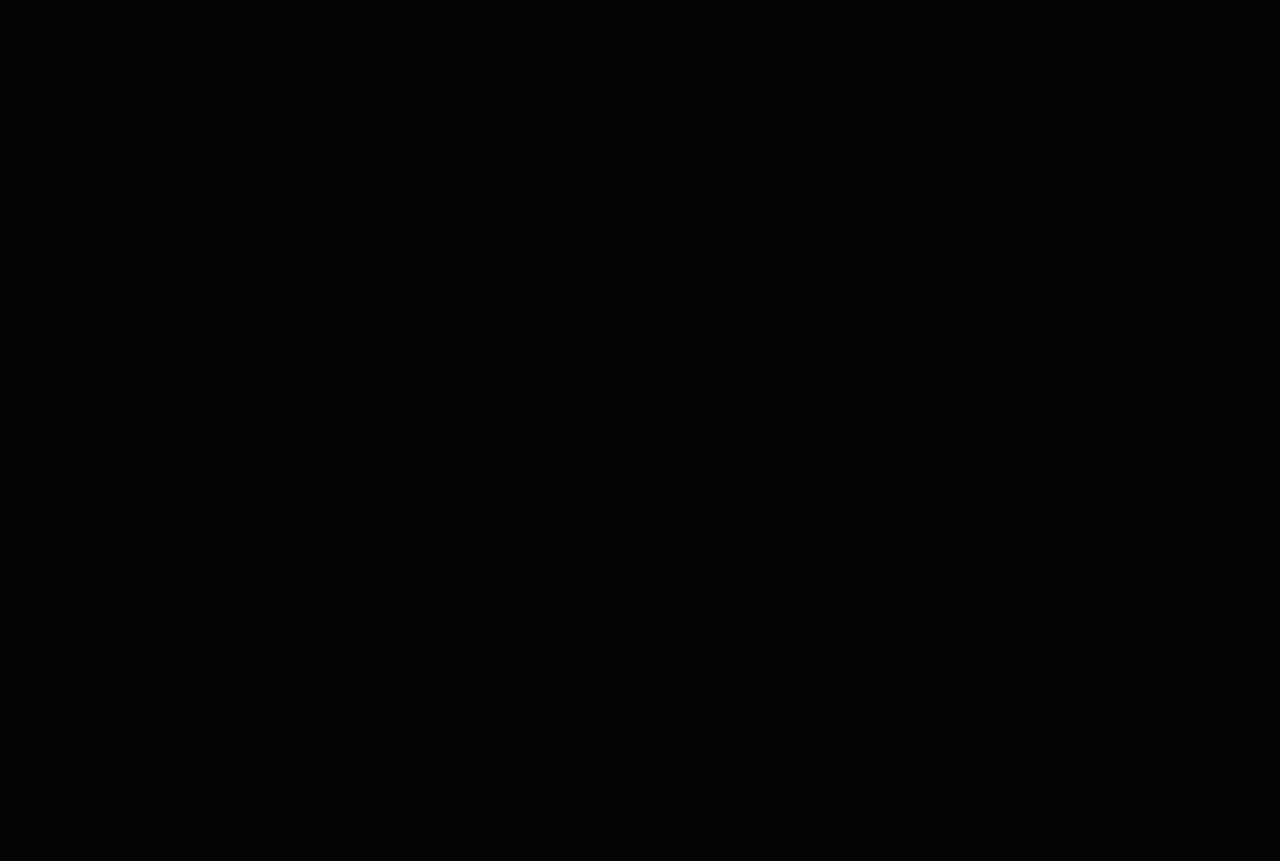
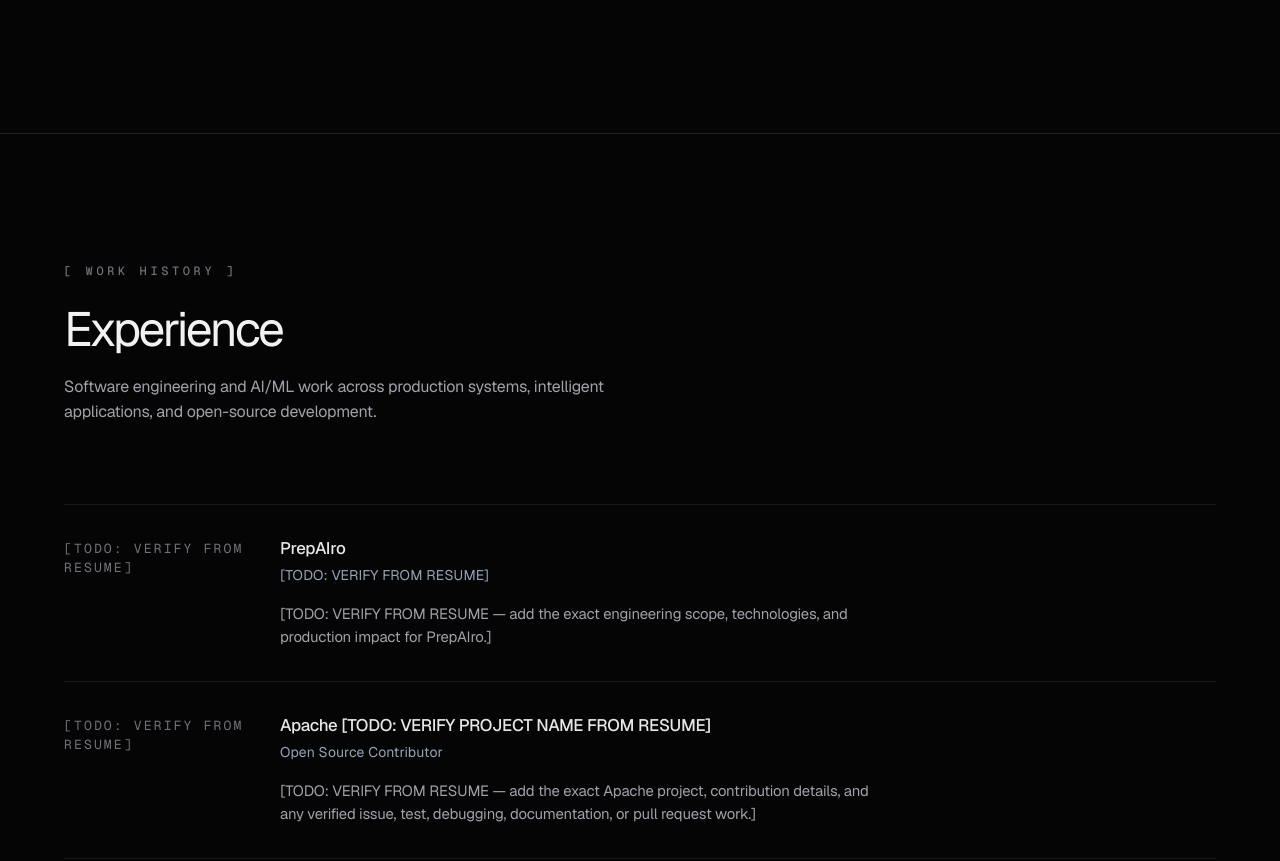
Before and after one commit to Saadmadni84/MyWebsite, a Next.js app: page / in a window 1280 px wide. Shown: the part 1420-2281 px from the top of the page. Before the commit the page ends 1553 px from the top, so only its background shows below. Built offline with nearby package versions, Linux system fonts and the light colour scheme.

Commit message:
Add editorial experience section

```diff
--- a/src/app/globals.css
+++ b/src/app/globals.css
@@ -517,6 +517,117 @@ button {
   }
 }
 
+.experience-section {
+  position: relative;
+  padding-block: clamp(7.5rem, 10vw, 9.25rem);
+}
+
+.experience-kicker {
+  font-family: var(--font-geist-mono), monospace;
+  font-size: 0.75rem;
+  font-weight: 500;
+  letter-spacing: 0.3em;
+  text-transform: uppercase;
+  color: var(--foreground-muted);
+}
+
+.experience-heading {
+  font-size: clamp(2.625rem, 3.8vw, 3rem);
+  line-height: 1.05;
+  letter-spacing: -0.05em;
+  font-weight: 400;
+  color: #f2f2f2;
+  text-wrap: balance;
+}
+
+.experience-intro {
+  font-size: 1rem;
+  line-height: 1.55;
+  letter-spacing: -0.015em;
+  color: var(--foreground-secondary);
+  text-wrap: pretty;
+}
+
+.experience-row {
+  display: grid;
+  grid-template-columns: 11.25rem minmax(0, 1fr);
+  gap: 0 2.25rem;
+  padding-block: 2rem;
+  border-bottom: 1px solid rgba(255, 255, 255, 0.07);
+  transition: transform 240ms var(--ease-standard);
+}
+
+.experience-row:first-child {
+  border-top: 1px solid rgba(255, 255, 255, 0.07);
+}
+
+.experience-row:hover {
+  transform: translateX(0.2rem);
+}
+
+.experience-date {
+  padding-top: 0.2rem;
+  font-family: var(--font-geist-mono), monospace;
+  font-size: 0.82rem;
+  line-height: 1.4;
+  letter-spacing: 0.16em;
+  text-transform: uppercase;
+  color: var(--foreground-muted);
+}
+
+.experience-content {
+  max-width: 40rem;
+}
+
+.experience-organization {
+  display: inline-flex;
+  font-size: 1.05rem;
+  line-height: 1.4;
+  letter-spacing: -0.02em;
+  font-weight: 500;
+  color: rgba(245, 245, 245, 0.94);
+}
+
+.experience-row:hover .experience-organization {
+  color: rgba(255, 255, 255, 1);
+}
+
+.experience-role {
+  margin-top: 0.28rem;
+  font-size: 0.875rem;
+  line-height: 1.45;
+  letter-spacing: 0.01em;
+  color: #97a3b6;
+}
+
+.experience-row:hover .experience-role {
+  color: #b0bac9;
+}
+
+.experience-description {
+  margin-top: 1rem;
+  max-width: 38rem;
+  font-size: 0.93rem;
+  line-height: 1.58;
+  letter-spacing: -0.012em;
+  color: var(--foreground-secondary);
+  text-wrap: pretty;
+}
+
+.experience-link {
+  margin-top: 1rem;
+  display: inline-flex;
+  align-items: center;
+  gap: 0.45rem;
+  font-size: 0.875rem;
+  line-height: 1.4;
+  color: var(--foreground-secondary);
+}
+
+.experience-link:hover {
+  color: var(--foreground);
+}
+
 @media (max-width: 63.99rem) {
   .about-shell {
     grid-template-columns: minmax(0, 1fr);
@@ -525,6 +636,12 @@ button {
 
   .about-media-shell {
     justify-self: start;
+  }
+
+  .experience-row {
+    grid-template-columns: 1fr;
+    gap: 0.9rem;
+    padding-block: 1.75rem;
   }
 }
 
@@ -552,6 +669,30 @@ button {
 
   .about-media-shell {
     max-width: min(100%, 22.5rem);
+  }
+
+  .experience-section {
+    padding-block: clamp(5rem, 18vw, 6.25rem);
+  }
+
+  .experience-heading {
+    font-size: clamp(2.25rem, 9vw, 2.5rem);
+  }
+
+  .experience-intro,
+  .experience-description {
+    font-size: 0.94rem;
+    line-height: 1.58;
+  }
+
+  .experience-organization {
+    font-size: 1.02rem;
+  }
+
+  .experience-role,
+  .experience-date,
+  .experience-link {
+    font-size: 0.84rem;
   }
 }
 
--- a/src/app/page.tsx
+++ b/src/app/page.tsx
@@ -1,5 +1,6 @@
 import { SiteNavigation } from "@/components/navigation/site-navigation";
 import { AboutSection } from "@/components/sections/about-section";
+import { ExperienceSection } from "@/components/sections/experience-section";
 import { HeroSection } from "@/components/sections/hero-section";
 
 export default function Home() {
@@ -9,6 +10,7 @@ export default function Home() {
       <main id="main-content" className="flex-1">
         <HeroSection />
         <AboutSection />
+        <ExperienceSection />
       </main>
     </>
   );
--- /dev/null
+++ b/src/components/sections/experience-section.tsx
@@ -0,0 +1,105 @@
+import { Container } from "@/components/layout/container";
+import { Reveal } from "@/components/motion/reveal";
+
+type ExperienceEntry = {
+  date: string;
+  organization: string;
+  role: string;
+  description: string;
+  href?: string;
+};
+
+const experienceEntries: ExperienceEntry[] = [
+  {
+    date: "[TODO: VERIFY FROM RESUME]",
+    organization: "PrepAIro",
+    role: "[TODO: VERIFY FROM RESUME]",
+    description:
+      "[TODO: VERIFY FROM RESUME — add the exact engineering scope, technologies, and production impact for PrepAIro.]",
+  },
+  {
+    date: "[TODO: VERIFY FROM RESUME]",
+    organization: "Apache [TODO: VERIFY PROJECT NAME FROM RESUME]",
+    role: "Open Source Contributor",
+    description:
+      "[TODO: VERIFY FROM RESUME — add the exact Apache project, contribution details, and any verified issue, test, debugging, documentation, or pull request work.]",
+  },
+];
+
+export function ExperienceSection() {
+  return (
+    <section
+      id="experience"
+      data-nav-section
+      aria-labelledby="experience-title"
+      className="experience-section border-t border-white/[0.07]"
+    >
+      <Container width="wide">
+        <div className="experience-shell mx-auto max-w-[72rem]">
+          <Reveal as="p" className="experience-kicker">
+            [ WORK HISTORY ]
+          </Reveal>
+
+          <Reveal delayMs={80} className="mt-6">
+            <h2 id="experience-title" className="experience-heading">
+              Experience
+            </h2>
+          </Reveal>
+
+          <Reveal delayMs={160} className="mt-5 max-w-[38rem]">
+            <p className="experience-intro">
+              Software engineering and AI/ML work across production systems,
+              intelligent applications, and open-source development.
+            </p>
+          </Reveal>
+
+          <div className="mt-14 sm:mt-16 lg:mt-20">
+            {experienceEntries.map((entry, index) => {
+              const OrganizationTag = entry.href ? "a" : "p";
+
+              return (
+                <Reveal
+                  key={`${entry.organization}-${index}`}
+                  delayMs={260 + index * 110}
+                  className="experience-row"
+                >
+                  <div className="experience-date">{entry.date}</div>
+
+                  <div className="experience-content">
+                    <OrganizationTag
+                      {...(entry.href
+                        ? {
+                            href: entry.href,
+                            target: "_blank",
+                            rel: "noreferrer",
+                          }
+                        : {})}
+                      className="experience-organization"
+                    >
+                      {entry.organization}
+                    </OrganizationTag>
+
+                    <p className="experience-role">{entry.role}</p>
+                    <p className="experience-description">{entry.description}</p>
+
+                    {entry.href ? (
+                      <a
+                        href={entry.href}
+                        target="_blank"
+                        rel="noreferrer"
+                        className="experience-link"
+                      >
+                        <span>View contribution</span>
+                        <span aria-hidden="true">→</span>
+                      </a>
+                    ) : null}
+                  </div>
+                </Reveal>
+              );
+            })}
+          </div>
+        </div>
+      </Container>
+    </section>
+  );
+}
--- a/src/components/sections/hero-section.tsx
+++ b/src/components/sections/hero-section.tsx
@@ -16,7 +16,6 @@ const metrics = [
 ] as const;
 
 const futureAnchorIds = [
-  "experience",
   "projects",
   "skills",
   "blog",
```
